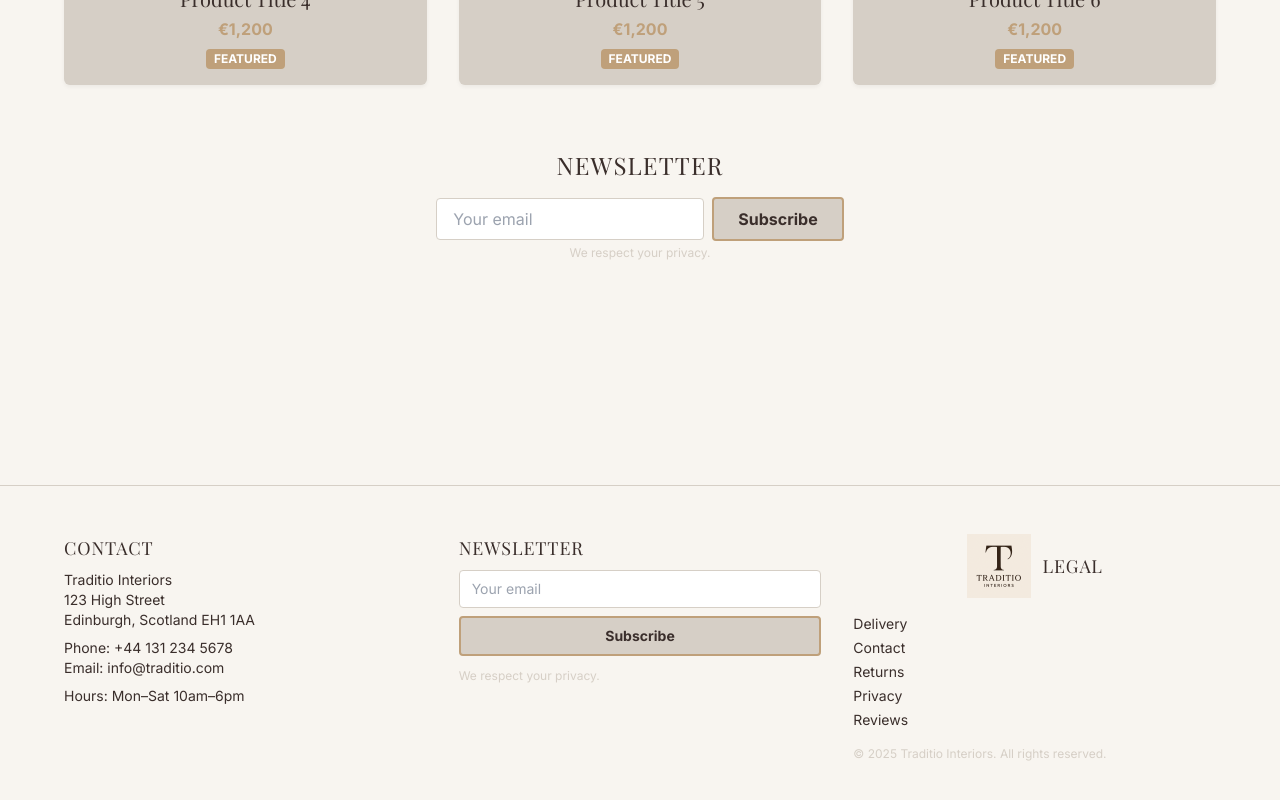
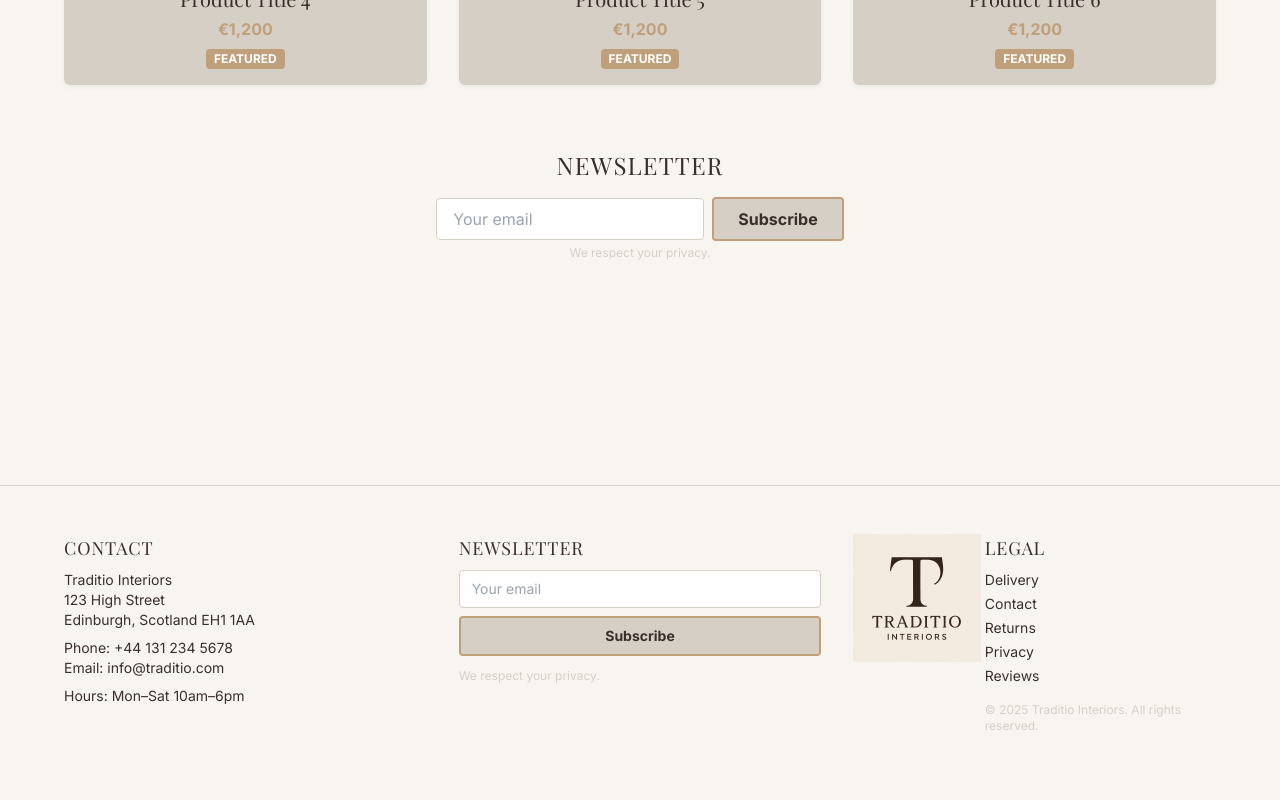
Before and after one commit to AutoJenny/traditio-site, a Next.js app: page / in a window 1280 px wide. Shown: the part 1075-1875 px from the top of the page. Built offline with nearby package versions, Linux system fonts and the light colour scheme.

Commit message:
feat: Make footer logo full height of Legal column with links flowing to its right

```diff
--- a/src/app/layout.tsx
+++ b/src/app/layout.tsx
@@ -74,11 +74,12 @@ export default function RootLayout({
                 <span className="text-xs text-sand mt-1">We respect your privacy.</span>
               </form>
             </div>
-            <div>
-              <div className="flex items-center justify-center mb-4">
-                <img src="/traditio_logo.png" alt="Traditio Logo" className="h-16 w-16 object-contain mr-3" />
-                <h3 className="font-heading text-lg uppercase tracking-wider mb-0">Legal</h3>
+            <div className="md:col-span-1 flex flex-row items-stretch h-full">
+              <div className="flex items-center md:items-start justify-center md:justify-start h-full">
+                <img src="/traditio_logo.png" alt="Traditio Logo" className="h-full max-h-32 w-auto object-contain mr-4" style={{minHeight: '96px'}} />
               </div>
+              <div className="flex flex-col justify-center md:justify-start">
+                <h3 className="font-heading text-lg uppercase tracking-wider mb-2">Legal</h3>
                 <ul className="flex flex-col gap-1">
                   <li><a href="/delivery" className="hover:underline">Delivery</a></li>
                   <li><a href="/contact" className="hover:underline">Contact</a></li>
@@ -89,6 +90,7 @@ export default function RootLayout({
                 <p className="mt-4 text-xs text-sand">&copy; {new Date().getFullYear()} Traditio Interiors. All rights reserved.</p>
               </div>
             </div>
+          </div>
         </footer>
       </body>
     </html>
```
Lines whose indentation alone changed are shown as unchanged.
